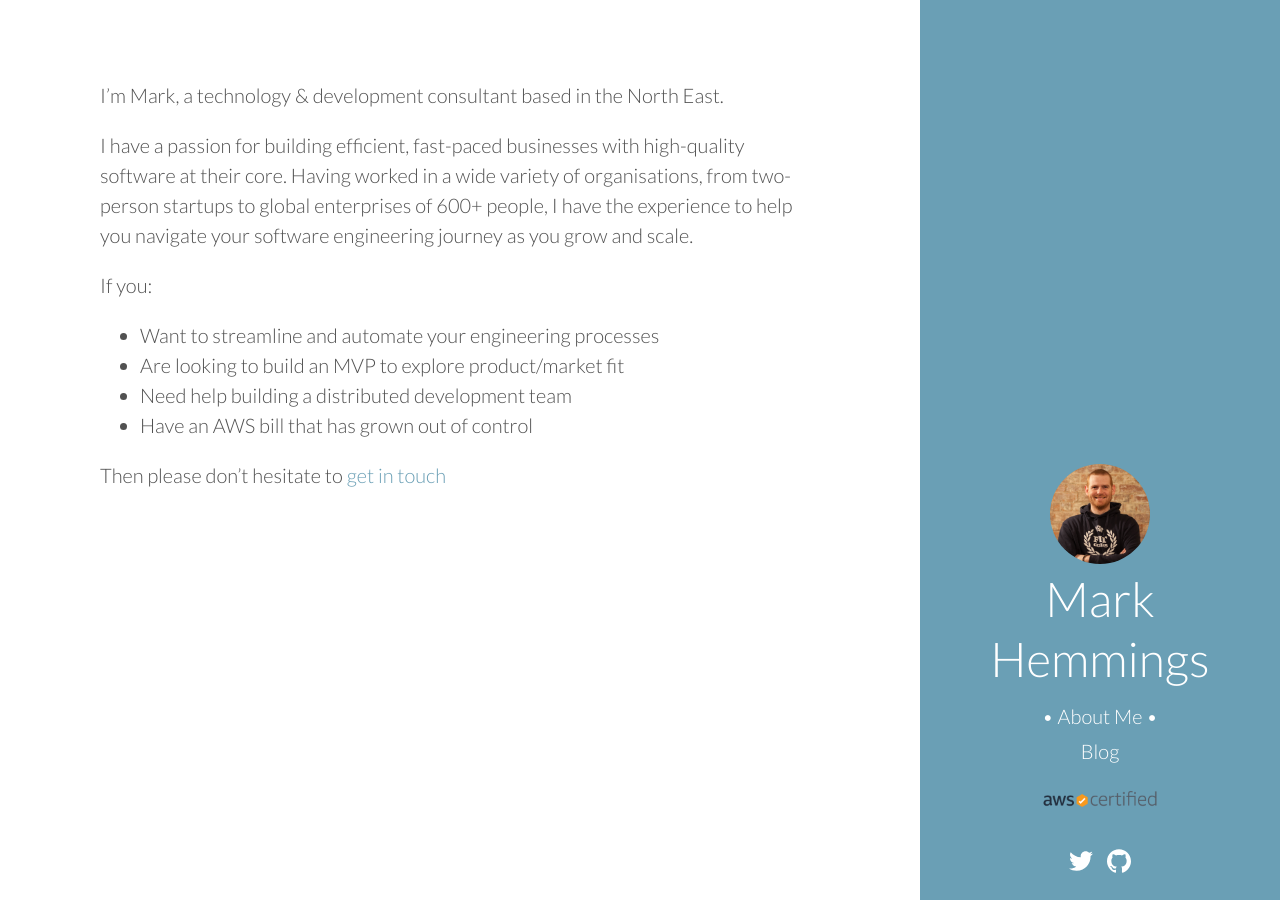
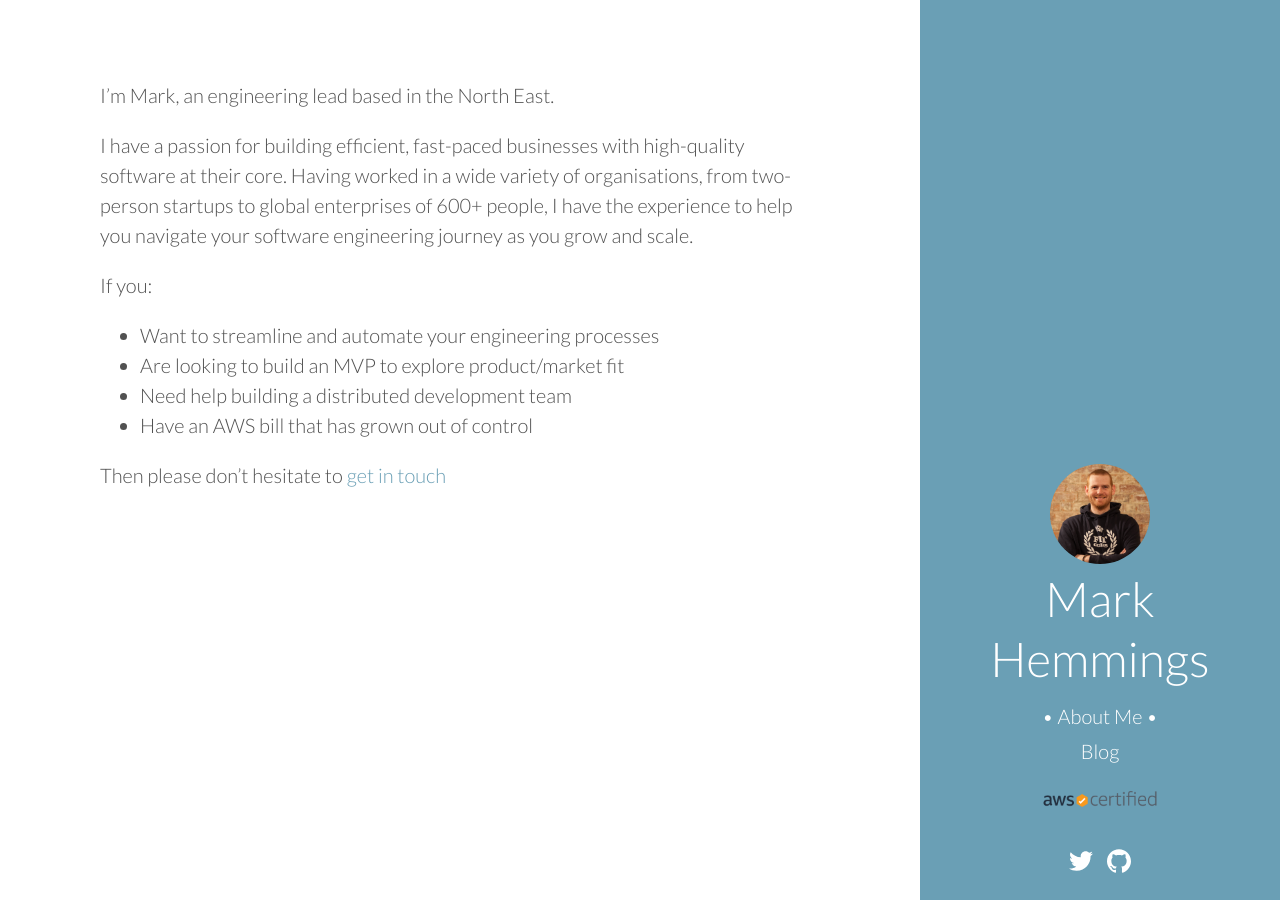
Before and after one commit to mhemmings/mhemmings.github.io, a Jekyll site: the page built from index.md, in a window 1280 px wide. Built offline with Jekyll 4.4.1, drawn with Linux system fonts in a browser that asks for light colours.

Commit message:
Update copy

```diff
--- a/index.md
+++ b/index.md
@@ -4,7 +4,7 @@ title: Home
 permalink: /
 ---
 
-I’m Mark, a technology & development consultant based in the North East.
+I’m Mark, an engineering lead based in the North East.
 
 I have a passion for building efficient, fast-paced businesses with high-quality software at their core. Having worked in a wide variety of organisations, from two-person startups to global enterprises of 600+ people, I have the experience to help you navigate your software engineering journey as you grow and scale.
 
```
